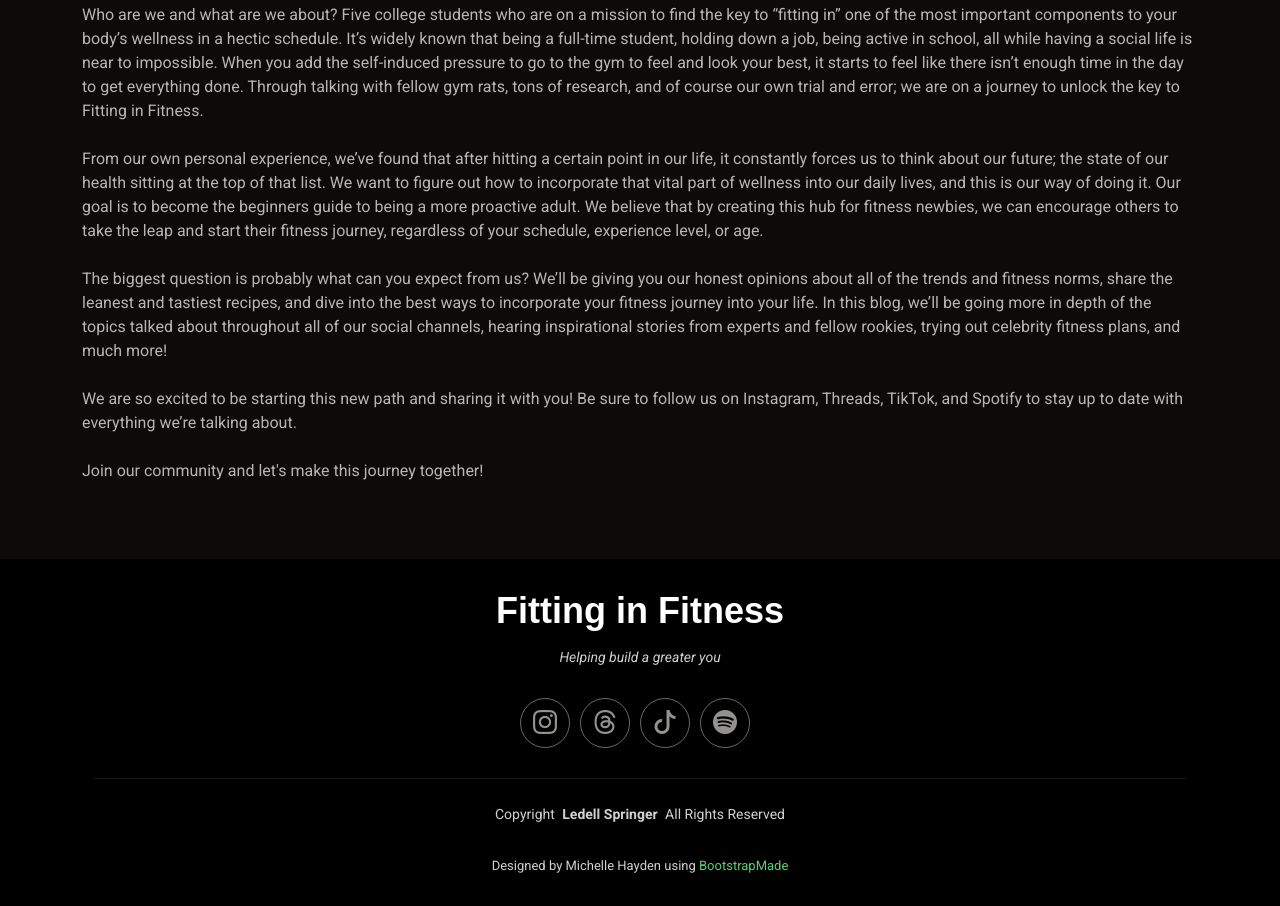
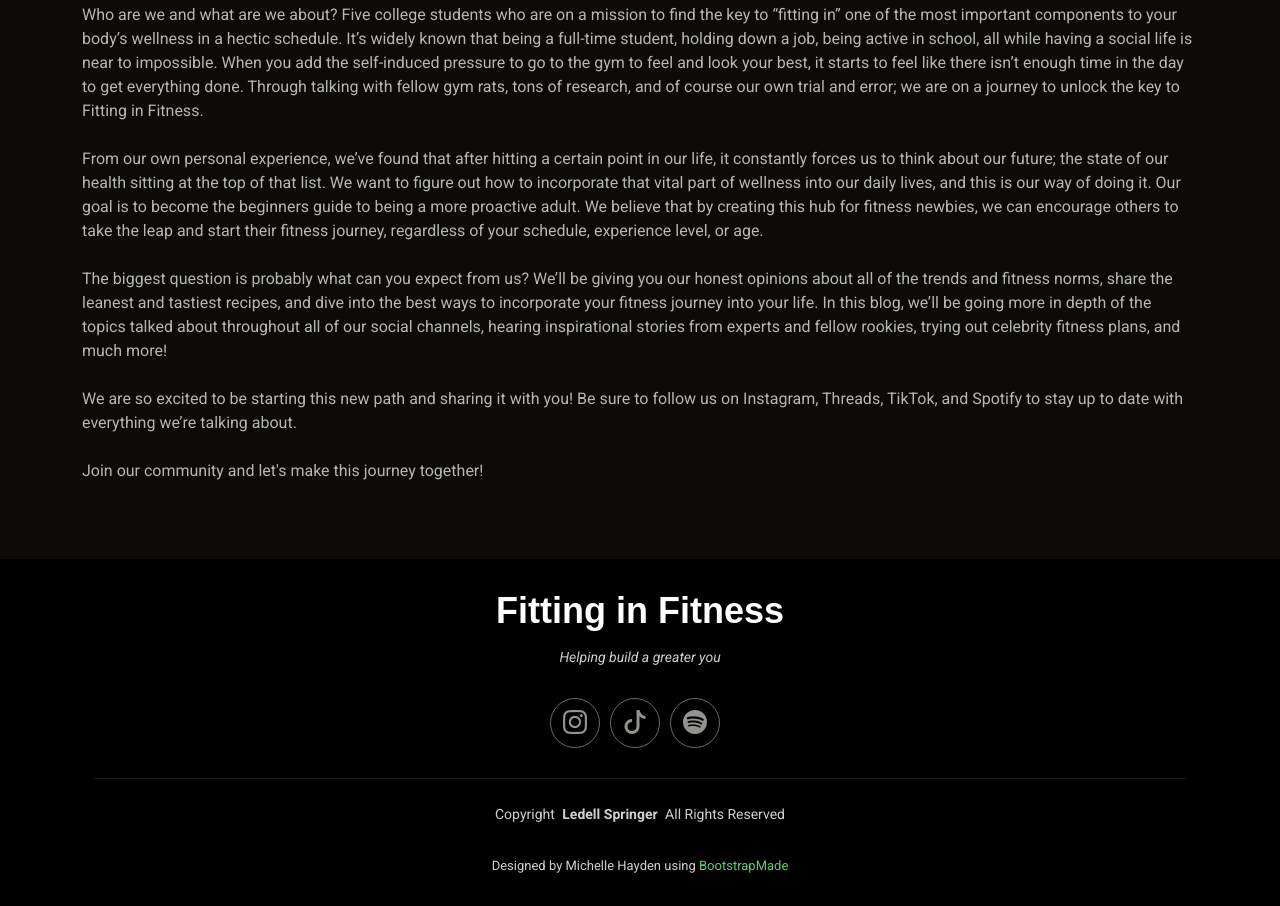
Before and after one commit to FittingInFitness/FittingInFitness, a plain HTML site: page blog1.html in a window 1280 px wide. Shown: the part 1049-1955 px from the top of the page. Drawn offline with Linux system fonts and the light colour scheme; a web font is replaced by a local one.

Commit message:
Updated footer

```diff
--- a/blog1.html
+++ b/blog1.html
@@ -129,7 +129,6 @@
             <p>Helping build a greater you</p>
             <div class="social-links d-flex justify-content-center">
                 <a href="https://www.instagram.com/fittinginfitnessatl"><i class="bi bi-instagram"></i></a>
-                <a href="https://www.threads.net/@fittinginfitnessatl"><i class="bi bi-threads"></i></a>
                 <a href="https://www.tiktok.com/@fittinginfitnessatl"><i class="bi bi-tiktok"></i></a>
                 <a href="https://open.spotify.com/user/31jbfni4tfgck4z3n24jcea54pie"><i class="bi bi-spotify"></i></a>
             </div>
```
Also changed, not shown: index.html (+0 -1 lines), 1 other file.
